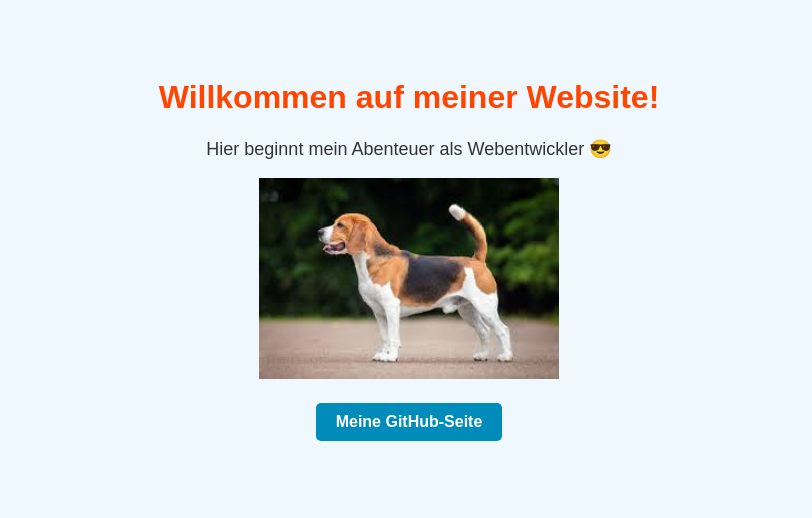
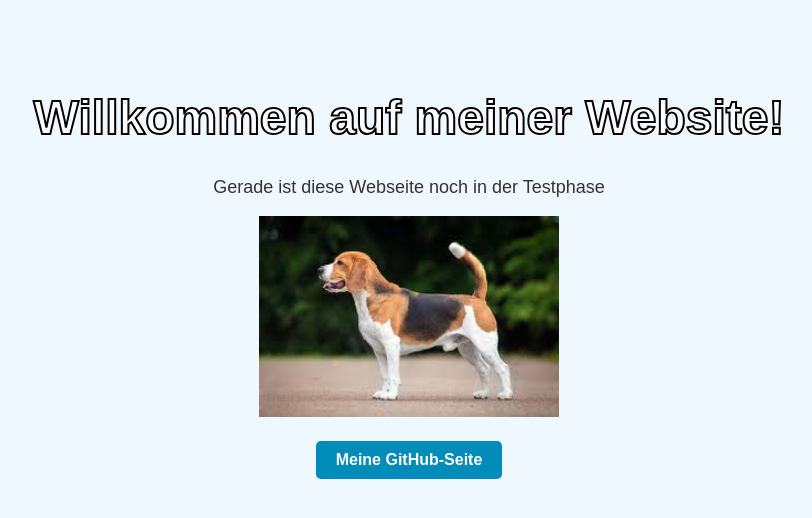
Before and after one commit to HundeSindCool43/Fanntropolis, a plain HTML site: page index.html in a window 1280 px wide. Shown: the whole page, without its empty margins (231-1043 px from the left). Drawn offline with Linux system fonts and the light colour scheme.

Commit message:
Update index.html

```diff
--- a/index.html
+++ b/index.html
@@ -11,7 +11,9 @@
       padding: 50px;
     }
     h1 {
-      color: #ff4500;
+      color: white; /* Text innen */
+      -webkit-text-stroke: 2px black; /* schwarzer Rand */
+      font-size: 48px;
     }
     p {
       color: #333333;
@@ -34,7 +36,7 @@
 </head>
 <body>
   <h1>Willkommen auf meiner Website!</h1>
-  <p>Hier beginnt mein Abenteuer als Webentwickler 😎</p>
+  <p>Gerade ist diese Webseite noch in der Testphase </p>
   <img src="wauwau.png" alt="Mein cooles Bild" width="300">
   <br>
   <a href="https://www.github.com" class="button">Meine GitHub-Seite</a>
```
